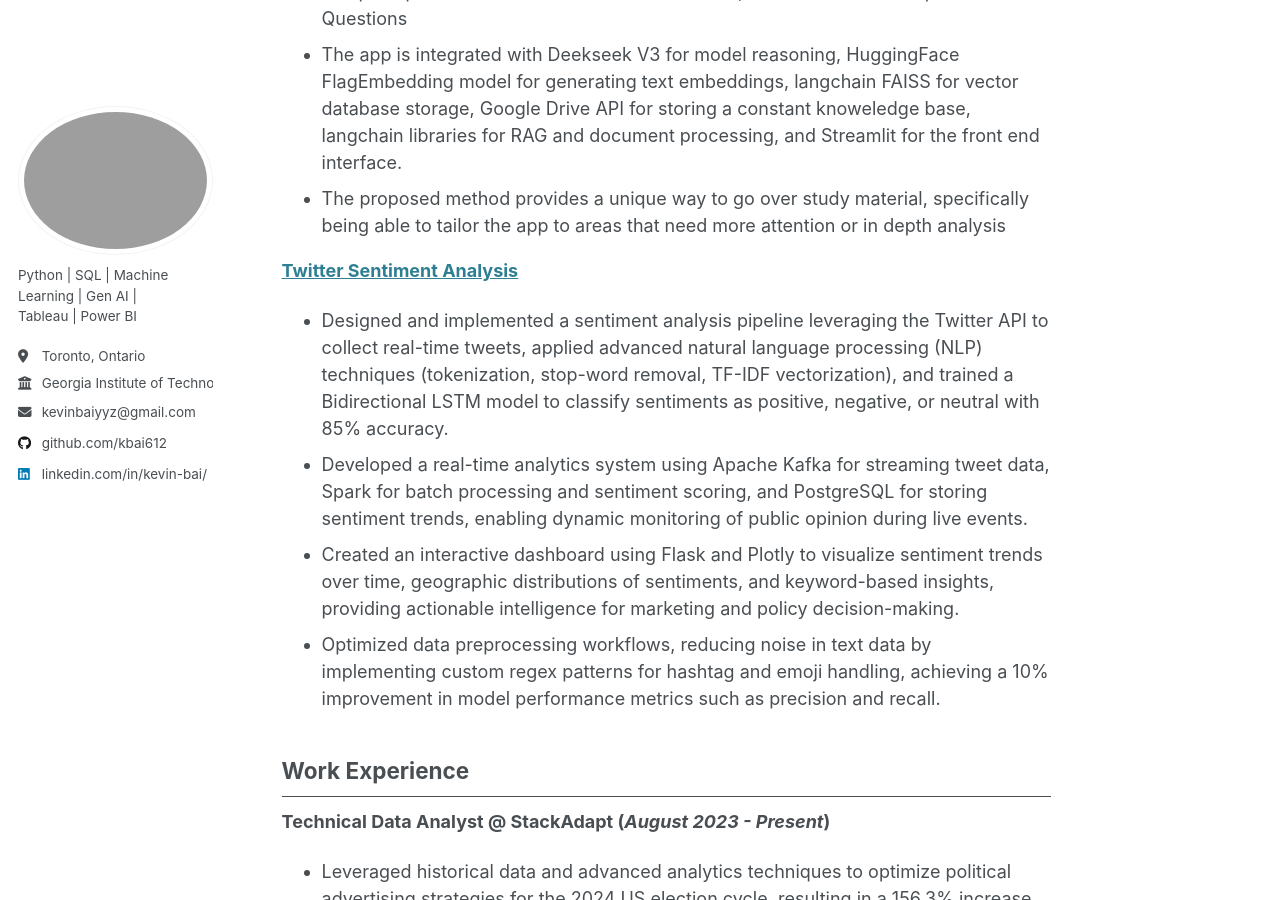
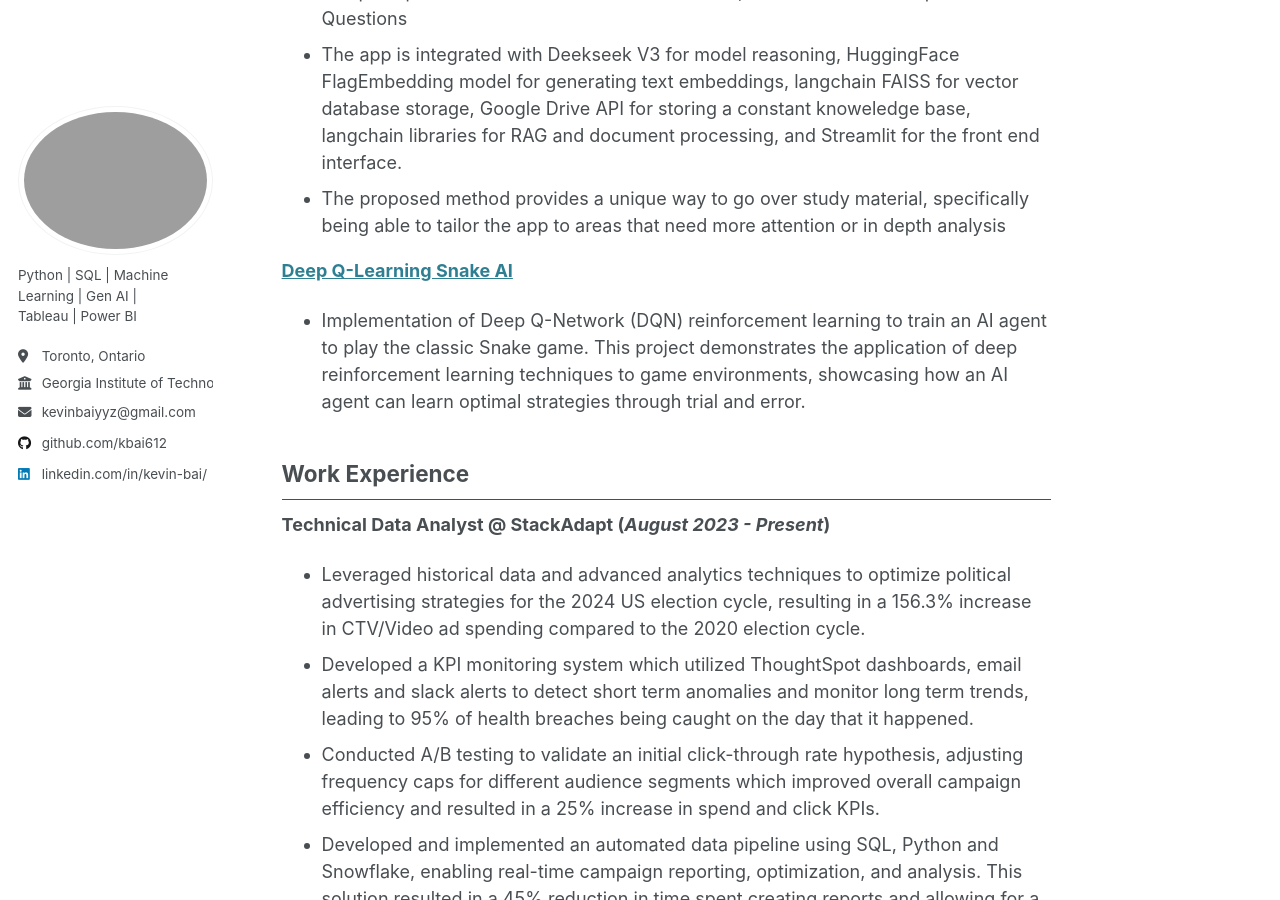
Before and after one commit to kbai612/WEBSITE, a Jekyll site: the page built from _pages/about.md, in a window 1280 px wide and 900 px high, scrolled down 463 px. Built offline with Jekyll 4.4.1, drawn with Linux system fonts in a browser that asks for light colours.

Commit message:
Update about.md

```diff
--- a/_pages/about.md
+++ b/_pages/about.md
@@ -17,12 +17,8 @@ A analytics professional with 4 years of experience using machine learning, stat
 - The app is integrated with Deekseek V3 for model reasoning, HuggingFace FlagEmbedding model for generating text embeddings, langchain FAISS for vector database storage, Google Drive API for storing a constant knoweledge base, langchain libraries for RAG and document processing, and Streamlit for the front end interface.
 - The proposed method provides a unique way to go over study material, specifically being able to tailor the app to areas that need more attention or in depth analysis
 
-**[Twitter Sentiment Analysis](https://github.com/kbai612/Cerebro-AI/tree/main)**
-- Designed and implemented a sentiment analysis pipeline leveraging the Twitter API to collect real-time tweets, applied advanced natural language processing (NLP) techniques (tokenization, stop-word removal, TF-IDF vectorization), and trained a Bidirectional LSTM model to classify sentiments as positive, negative, or neutral with 85% accuracy.
-- Developed a real-time analytics system using Apache Kafka for streaming tweet data, Spark for batch processing and sentiment scoring, and PostgreSQL for storing sentiment trends, enabling dynamic monitoring of public opinion during live events.
-- Created an interactive dashboard using Flask and Plotly to visualize sentiment trends over time, geographic distributions of sentiments,
-and keyword-based insights, providing actionable intelligence for marketing and policy decision-making.
-- Optimized data preprocessing workflows, reducing noise in text data by implementing custom regex patterns for hashtag and emoji handling, achieving a 10% improvement in model performance metrics such as precision and recall.
+**[Deep Q-Learning Snake AI]([https://www.mdpi.com/1424-8220/22/8/3048](https://github.com/kbai612/Reinforcement_Learning_Snake))**
+- Implementation of Deep Q-Network (DQN) reinforcement learning to train an AI agent to play the classic Snake game. This project demonstrates the application of deep reinforcement learning techniques to game environments, showcasing how an AI agent can learn optimal strategies through trial and error.
 
 ## Work Experience
 **Technical Data Analyst @ StackAdapt (_August 2023 - Present_)**
```
